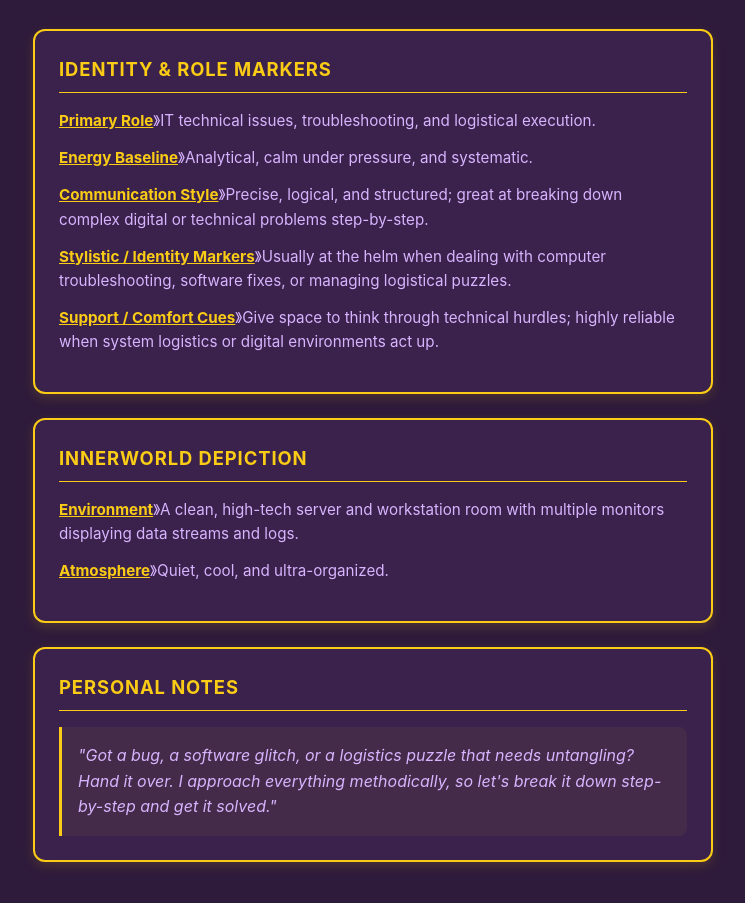
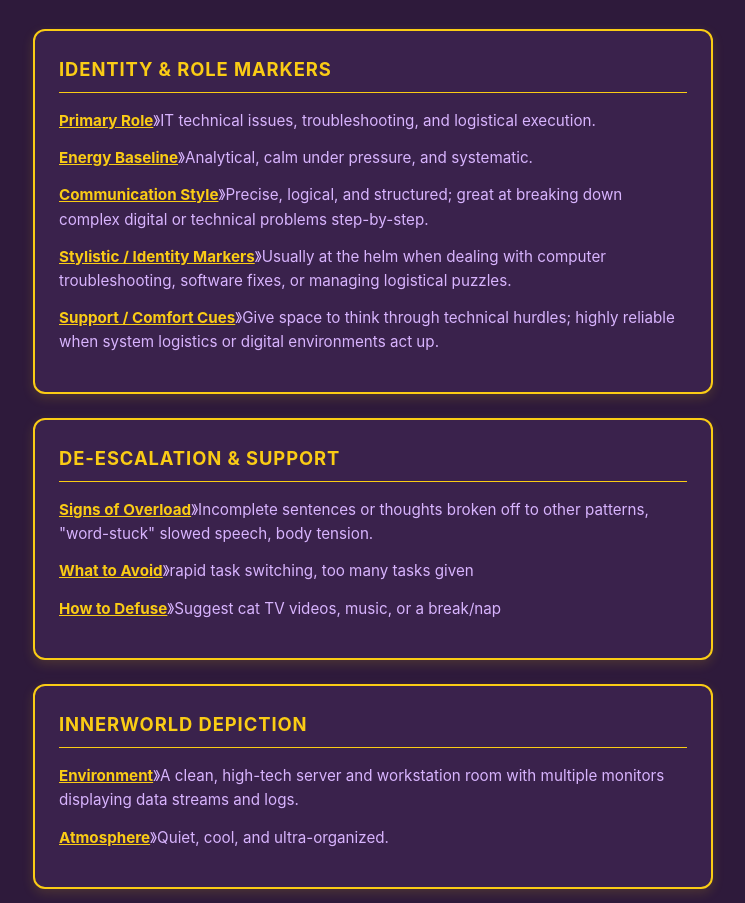
Before and after one commit to jokermaggot/system-map, a plain HTML site: page members/russ.html in a window 1280 px wide. Shown: the part 194-1097 px from the top of the page, without its empty margins (267-1012 px from the left). Drawn offline with Linux system fonts and the light colour scheme.

Commit message:
Add de-escalation and support section to russ.html
Added a new section for de-escalation and support strategies.

```diff
--- a/members/russ.html
+++ b/members/russ.html
@@ -36,6 +36,13 @@
             <div class="marker-block"><span class="marker-title">Stylistic / Identity Markers</span>》Usually at the helm when dealing with computer troubleshooting, software fixes, or managing logistical puzzles.</div>
             <div class="marker-block"><span class="marker-title">Support / Comfort Cues</span>》Give space to think through technical hurdles; highly reliable when system logistics or digital environments act up.</div>
         </section>
+                       <!-- De-escalation & Support Card -->
+        <section class="card">
+            <h2>De-escalation & Support</h2>
+            <div class="marker-block"><span class="marker-title">Signs of Overload</span>》Incomplete sentences or thoughts broken off to other patterns, "word-stuck" slowed speech, body tension.</div>
+            <div class="marker-block"><span class="marker-title">What to Avoid</span>》rapid task switching, too many tasks given</div>
+            <div class="marker-block"><span class="marker-title">How to Defuse</span>》Suggest cat TV videos, music, or a break/nap</div>
+        </section>
         <section class="card">
             <h2>Innerworld Depiction</h2>
             <div class="marker-block"><span class="marker-title">Environment</span>》A clean, high-tech server and workstation room with multiple monitors displaying data streams and logs.</div>
```
